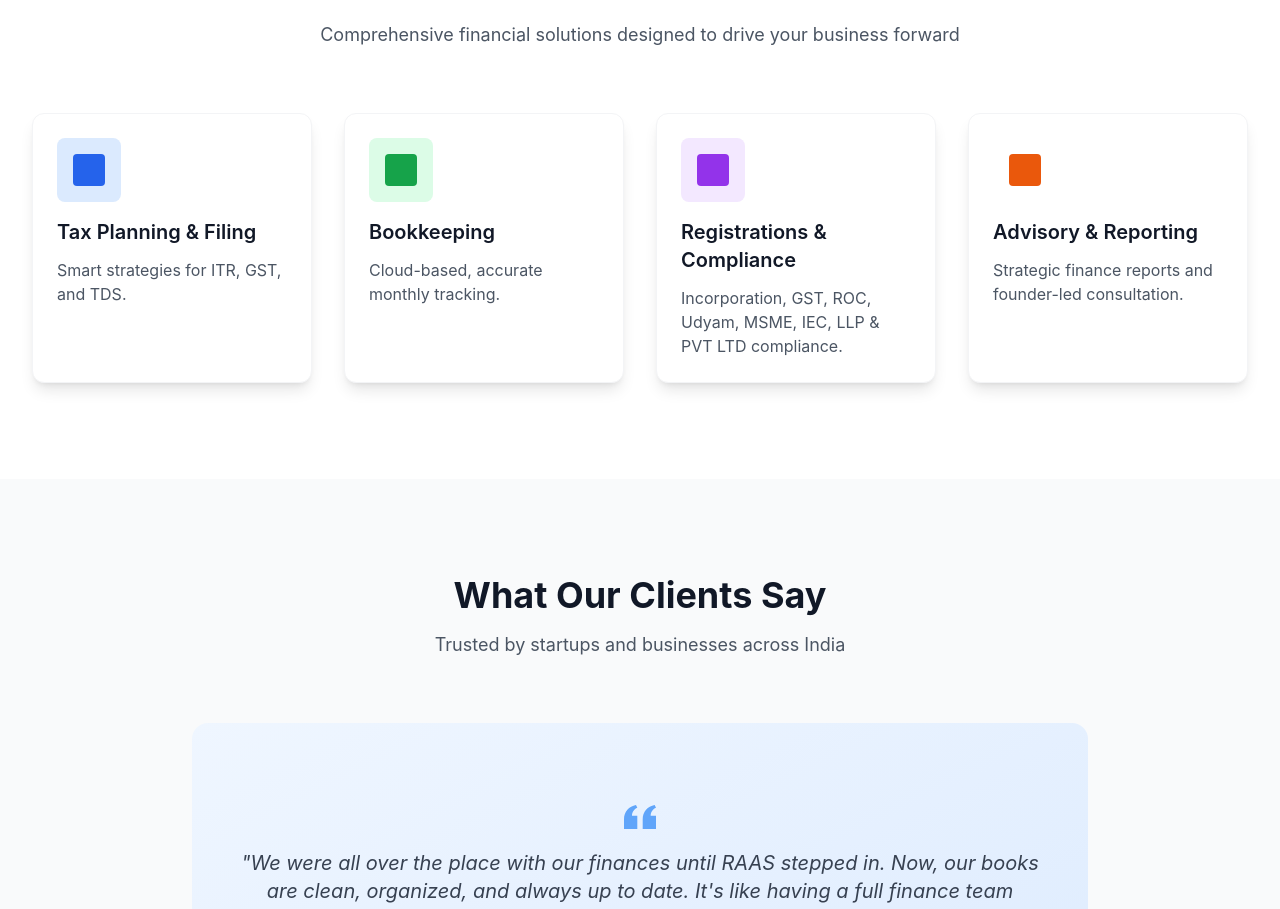
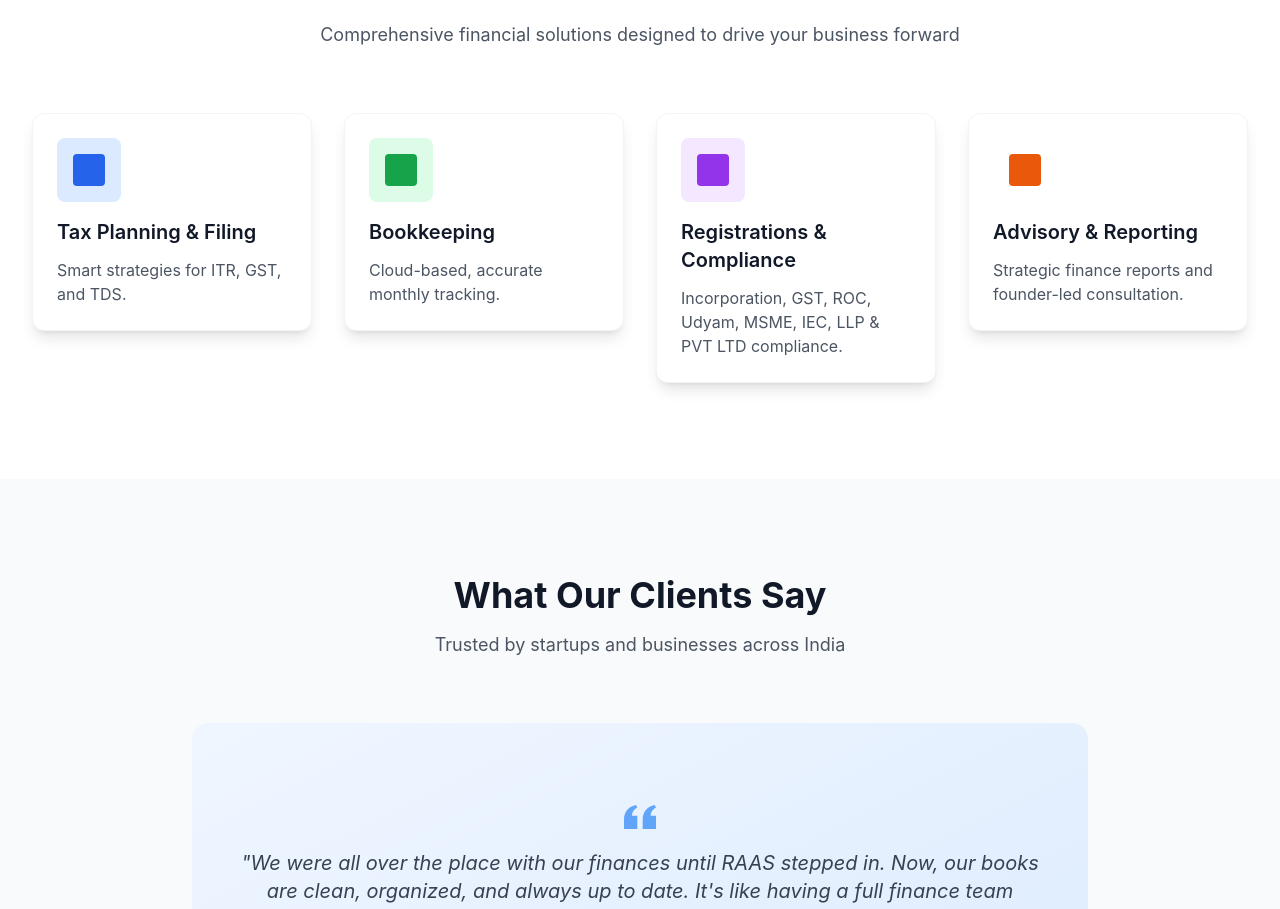
Before and after one commit to hruthiksiva/raas-consultancy, a React (Vite) app: page / in a window 1280 px wide. Shown: the part 1191-2100 px from the top of the page. Built offline with nearby package versions, Linux system fonts and the light colour scheme.

Commit message:
Service card in home page hyperlinks tested

```diff
--- a/src/components/ServiceCard.jsx
+++ b/src/components/ServiceCard.jsx
@@ -1,17 +1,39 @@
 import React from 'react';
+import { Link, useLocation } from 'react-router-dom';
 
-const ServiceCard = ({ title, description, iconBg, iconInner }) => (
-  <div className="bg-white rounded-xl shadow-lg hover:shadow-xl transition-shadow duration-300 p-6 border border-gray-100">
-    <div className={`w-16 h-16 ${iconBg} rounded-lg flex items-center justify-center mb-4`}>
+const ServiceCard = ({ title, description, iconBg, iconInner, link }) => {
+  const location = useLocation();
+
+  const handleClick = (e) => {
+    // If the link contains a hash and we're already on the services page, handle smooth scrolling
+    if (link.includes('#') && location.pathname === '/services') {
+      e.preventDefault();
+      const elementId = link.split('#')[1];
+      const element = document.getElementById(elementId);
+      if (element) {
+        element.scrollIntoView({
+          behavior: 'smooth',
+          block: 'start'
+        });
+      }
+    }
+  };
+
+  return (
+    <Link to={link} className="block" onClick={handleClick}>
+      <div className="bg-white rounded-xl shadow-lg hover:shadow-xl transition-all duration-300 p-6 border border-gray-100 hover:border-blue-200 hover:transform hover:-translate-y-1 cursor-pointer group">
+        <div className={`w-16 h-16 ${iconBg} rounded-lg flex items-center justify-center mb-4 group-hover:scale-110 transition-transform duration-300`}>
           <div className={`w-8 h-8 ${iconInner} rounded`}></div>
         </div>
-    <h3 className="text-xl font-semibold text-gray-900 mb-3">
+        <h3 className="text-xl font-semibold text-gray-900 mb-3 group-hover:text-blue-600 transition-colors duration-300">
           {title}
         </h3>
-    <p className="text-gray-600">
+        <p className="text-gray-600 group-hover:text-gray-700 transition-colors duration-300">
           {description}
         </p>
       </div>
+    </Link>
   );
+};
 
 export default ServiceCard;
--- a/src/components/home/ServicesSection.jsx
+++ b/src/components/home/ServicesSection.jsx
@@ -29,6 +29,7 @@ const ServicesSection = () => {
               description={service.description}
               iconBg={service.iconBg}
               iconInner={service.iconInner}
+              link={service.link}
             />
           ))}
         </div>
--- a/src/components/service/Service1.jsx
+++ b/src/components/service/Service1.jsx
@@ -12,7 +12,7 @@ const Service1 = () => {
   if (!data) return null;
 
   return (
-    <section className="py-16 md:py-24 bg-white">
+    <section id="service1" className="py-16 md:py-24 bg-white">
       <div className="max-w-7xl mx-auto px-4 sm:px-6 lg:px-8">
         <div className="grid lg:grid-cols-2 gap-12 items-center">
           <div>
--- a/src/components/service/Service2.jsx
+++ b/src/components/service/Service2.jsx
@@ -12,7 +12,7 @@ const Service2 = () => {
   if (!data) return null;
 
   return (
-    <section className="py-16 md:py-24 bg-gray-50">
+    <section id="service2" className="py-16 md:py-24 bg-gray-50">
       <div className="max-w-7xl mx-auto px-4 sm:px-6 lg:px-8">
         <div className="grid lg:grid-cols-2 gap-12 items-center">
           <div className="order-2 lg:order-1">
--- a/src/components/service/Service3.jsx
+++ b/src/components/service/Service3.jsx
@@ -12,7 +12,7 @@ const Service3 = () => {
   if (!data) return null;
 
   return (
-    <section className="py-16 md:py-24 bg-white">
+    <section id="service3" className="py-16 md:py-24 bg-white">
       <div className="max-w-7xl mx-auto px-4 sm:px-6 lg:px-8">
         <div className="grid lg:grid-cols-2 gap-12 items-center">
           <div>
--- a/src/components/service/Service4.jsx
+++ b/src/components/service/Service4.jsx
@@ -12,7 +12,7 @@ const Service4 = () => {
   if (!data) return null;
 
   return (
-    <section className="py-16 md:py-24 bg-gray-50">
+    <section id="service4" className="py-16 md:py-24 bg-gray-50">
       <div className="max-w-7xl mx-auto px-4 sm:px-6 lg:px-8">
         <div className="grid lg:grid-cols-2 gap-12 items-center">
           <div className="order-2 lg:order-1">
--- a/src/data/services.json
+++ b/src/data/services.json
@@ -4,27 +4,31 @@
     "title": "Tax Planning & Filing",
     "description": "Smart strategies for ITR, GST, and TDS.",
     "iconBg": "bg-blue-100",
-    "iconInner": "bg-blue-600"
+    "iconInner": "bg-blue-600",
+    "link": "/services#service1"
   },
   {
     "id": 2,
     "title": "Bookkeeping",
     "description": "Cloud-based, accurate monthly tracking.",
     "iconBg": "bg-green-100",
-    "iconInner": "bg-green-600"
+    "iconInner": "bg-green-600",
+    "link": "/services#service2"
   },
   {
     "id": 3,
     "title": "Registrations & Compliance",
     "description": "Incorporation, GST, ROC, Udyam, MSME, IEC, LLP & PVT LTD compliance.",
     "iconBg": "bg-purple-100",
-    "iconInner": "bg-purple-600"
+    "iconInner": "bg-purple-600",
+    "link": "/services#service3"
   },
   {
     "id": 4,
     "title": "Advisory & Reporting",
     "description": "Strategic finance reports and founder-led consultation.",
     "iconBg": "bg-orange-100",
-    "iconInner": "bg-orange-600"
+    "iconInner": "bg-orange-600",
+    "link": "/services#service4"
   }
 ]
--- a/src/pages/Services.jsx
+++ b/src/pages/Services.jsx
@@ -1,8 +1,29 @@
+import React, { useEffect } from 'react';
+import { useLocation } from 'react-router-dom';
 import ServiceHeroSection from '../components/service/ServiceHeroSection';
 import ServiceOverviewSection from '../components/service/ServiceOverviewSection';
 import ServiceFinalCTASection from '../components/service/ServiceFinalCTASection';
 
 const Services = () => {
+  const location = useLocation();
+
+  useEffect(() => {
+    // Handle anchor links when the page loads
+    if (location.hash) {
+      const elementId = location.hash.substring(1);
+      const element = document.getElementById(elementId);
+      if (element) {
+        // Add a small delay to ensure the page is fully loaded
+        setTimeout(() => {
+          element.scrollIntoView({
+            behavior: 'smooth',
+            block: 'start'
+          });
+        }, 100);
+      }
+    }
+  }, [location.hash]);
+
   return (
     <div className="min-h-screen">
       <ServiceHeroSection />
```
Lines whose indentation alone changed are shown as unchanged.
